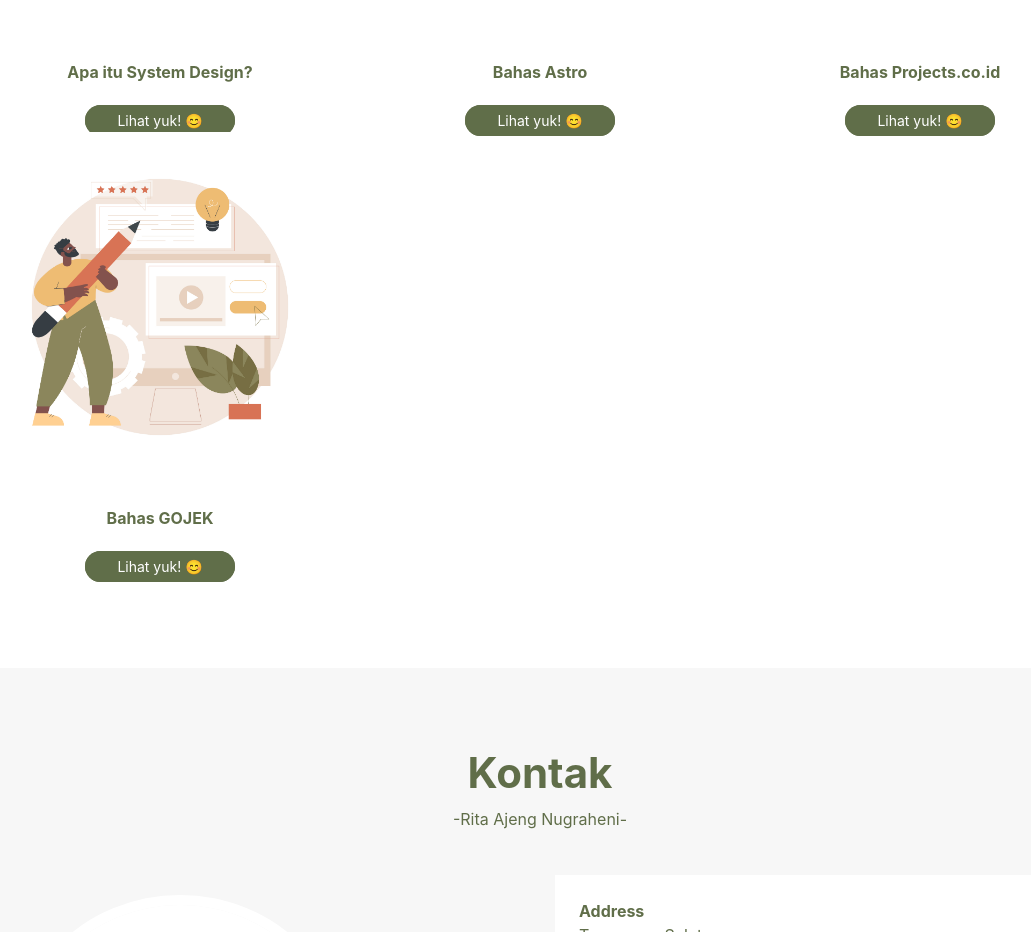
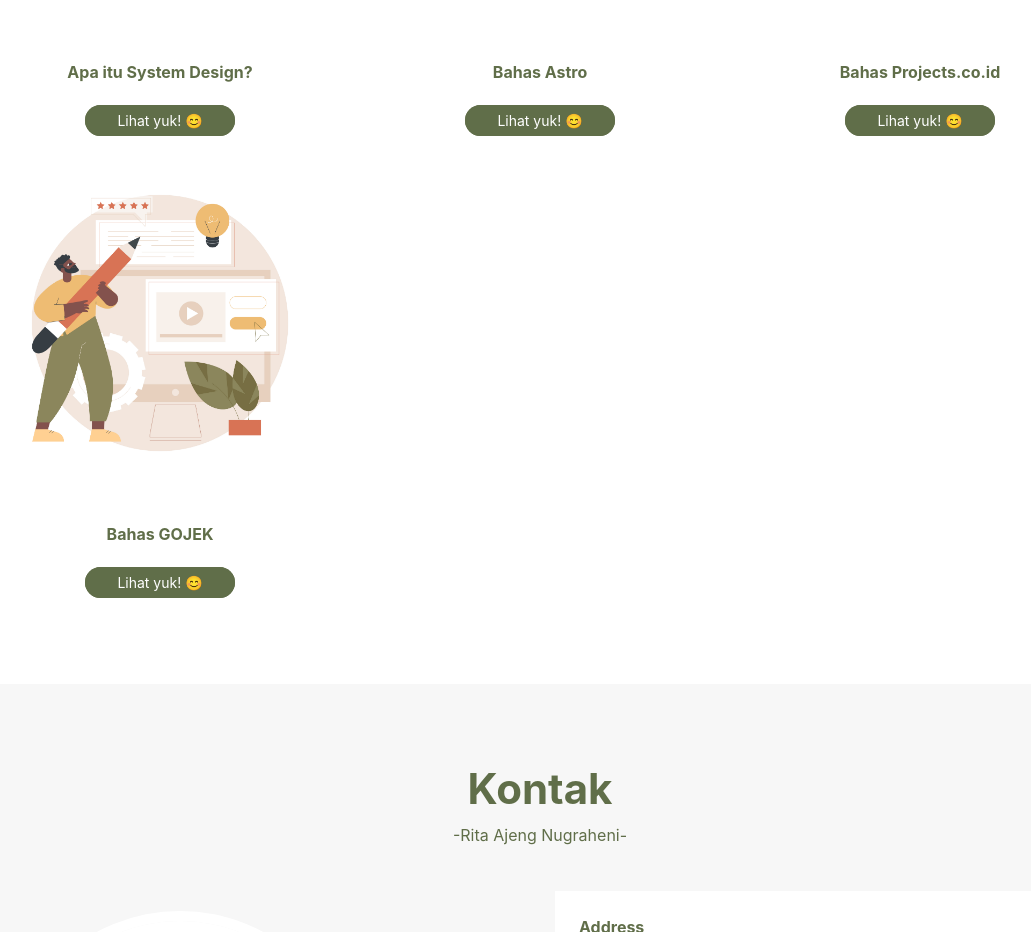
Before and after one commit to ritajengnugraheni/ritajengnugraheni.github.io, a plain HTML site: page index.html in a window 1280 px wide. Shown: the part 2740-3672 px from the top of the page, without its empty margins (100-1131 px from the left). Drawn offline with nearby package versions, Linux system fonts and the light colour scheme.

Commit message:
Add margin-top to project column in index.html

```diff
--- a/index.html
+++ b/index.html
@@ -171,7 +171,7 @@
           <p class="mb-0"><a class="start2"  href="https://drive.google.com/file/d/1Pl8d0e91NNwUiR-vGmTRk1bXlOeym-J1/view?usp=sharing" style="font-size: 14px; color: white; text-decoration: none;">Lihat yuk!
               <span>😊</span></a></p>
         </div>
-        <div class="col-md-6 col-lg-4 mb-5 mb-lg-0" data-aos="fade-down" data-aos-delay="100">
+        <div class="col-md-6 col-lg-4 mb-5 mb-lg-0 mt-3" data-aos="fade-down" data-aos-delay="100">
           <img class="foto-portofolio  pb-4 img-fluid" src="img/time4.jpg" alt="">
            <div class="text-center pb-4 font-weight-bold judul">Bahas GOJEK</div>
           <p class="mb-0"><a class="start2"  href="https://drive.google.com/file/d/1oRyEGFT3t4VsCrovFX7cOAycllr5CXpK/view?usp=sharing" style="font-size: 14px; color: white; text-decoration: none;">Lihat yuk!
```
